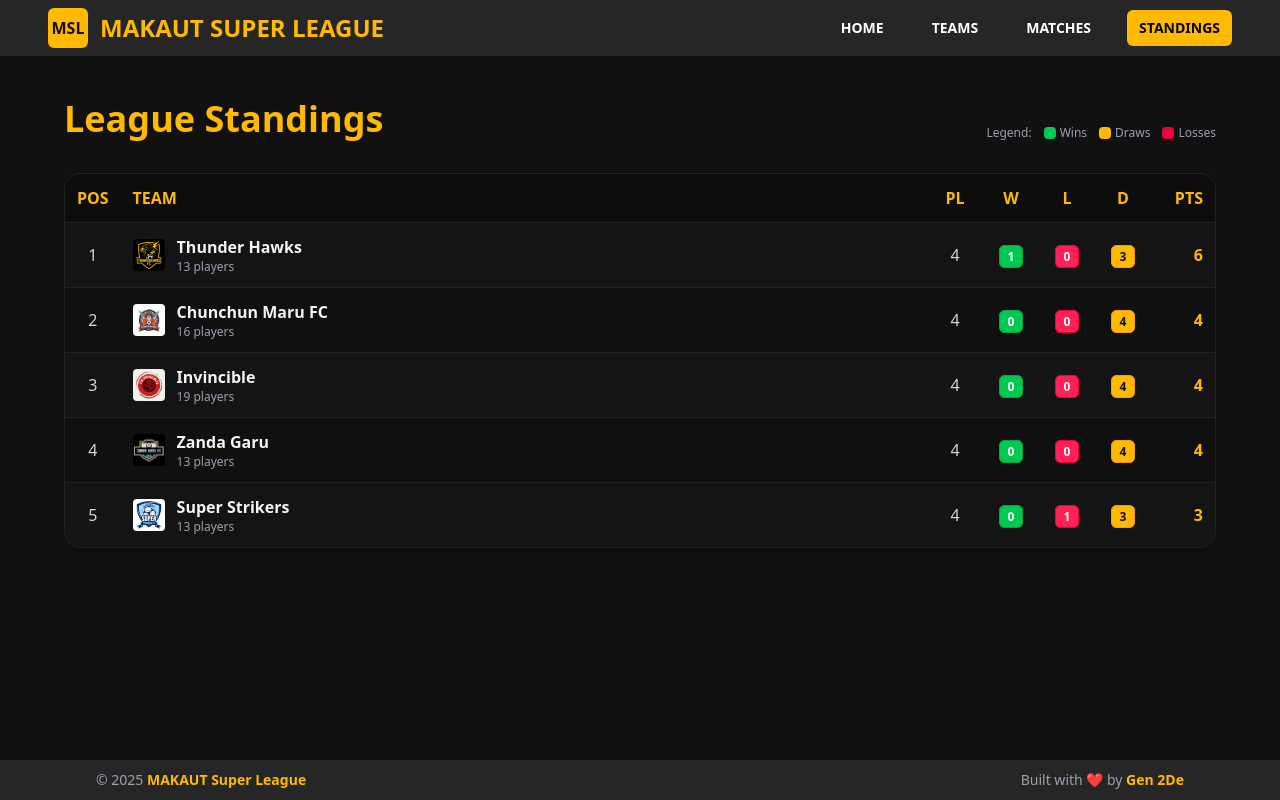
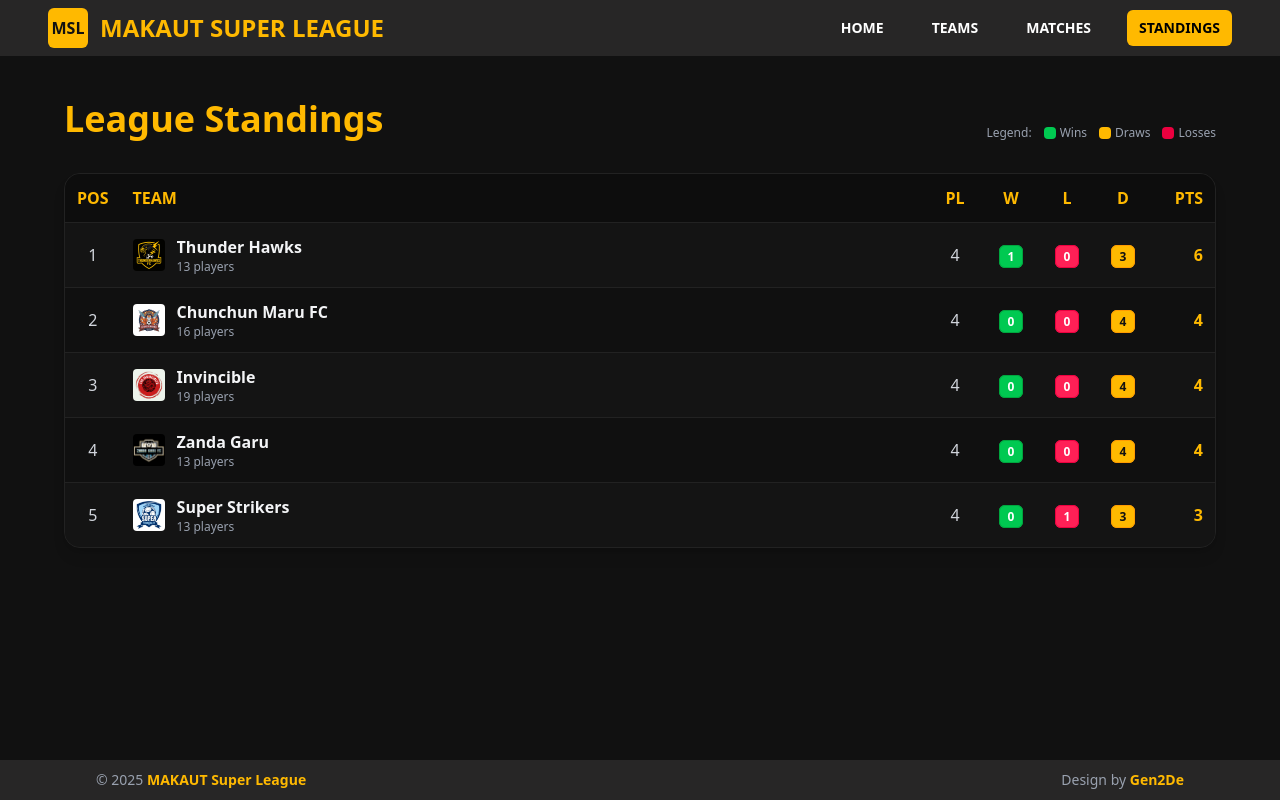
Before and after one commit to azlanjamshed/MFC, a React (Vite) app: page /standings in a window 1280 px wide. Built offline with nearby package versions, Linux system fonts and the light colour scheme.

Commit message:
manage navbar

```diff
--- a/src/App.jsx
+++ b/src/App.jsx
@@ -43,7 +43,7 @@ function App() {
       </main>
 
       {/* Footer: 5% of screen height */}
-      <footer className="z-10 h-[5%] fixed bottom-0 left-0 w-full   ">
+      <footer className="z-10  h-[5%] fixed bottom-0 left-0 w-full    ">
         <Footer />
       </footer>
     </div>
--- a/src/components/Footer.jsx
+++ b/src/components/Footer.jsx
@@ -20,11 +20,10 @@
 
 // Footer.jsx
 const Footer = () => (
-  <footer className="w-full h-full bg-[#272626] text-white flex items-center justify-between px-6 md:px-12 text-xs sm:text-sm font-medium">
-
-    <div className="w-full flex items-center justify-between  px-6 md:px-12  bg-[#272626]  ">
+  <footer className="w-full h-full bg-[#272626] text-white flex items-center justify-between px-6 md:px-12 text-xs sm:text-sm font-medium ">
+    <div className="w-full flex flex-col md:flex-row items-center justify-between  px-6 md:px-12  bg-[#272626]  ">
       {/* Left side — Copyright */}
-      <p className="text-gray-400 text-sm">
+      <p className="text-gray-400 text-sm hidden sm:block">
         © {new Date().getFullYear()}{" "}
         <span className="text-amber-400 font-semibold">
           MAKAUT Super League
@@ -34,9 +33,14 @@ const Footer = () => (
       {/* Center — Instagram link (visible on all devices) */}
 
       {/* Right side — Credit */}
-      <p className="text-gray-400 hidden sm:block text-sm">
-        Built with <span className="text-rose-400">❤️</span> by{" "}
-        <span className="text-amber-400 font-semibold">Gen 2De</span>
+      <p className="text-gray-400   text-sm">
+        Design by{" "}
+        <span className="text-amber-400 font-semibold">
+          {" "}
+          <a href="https://www.instagram.com/gen2de/" target="_blank">
+            Gen2De
+          </a>
+        </span>
       </p>
     </div>
   </footer>
```
